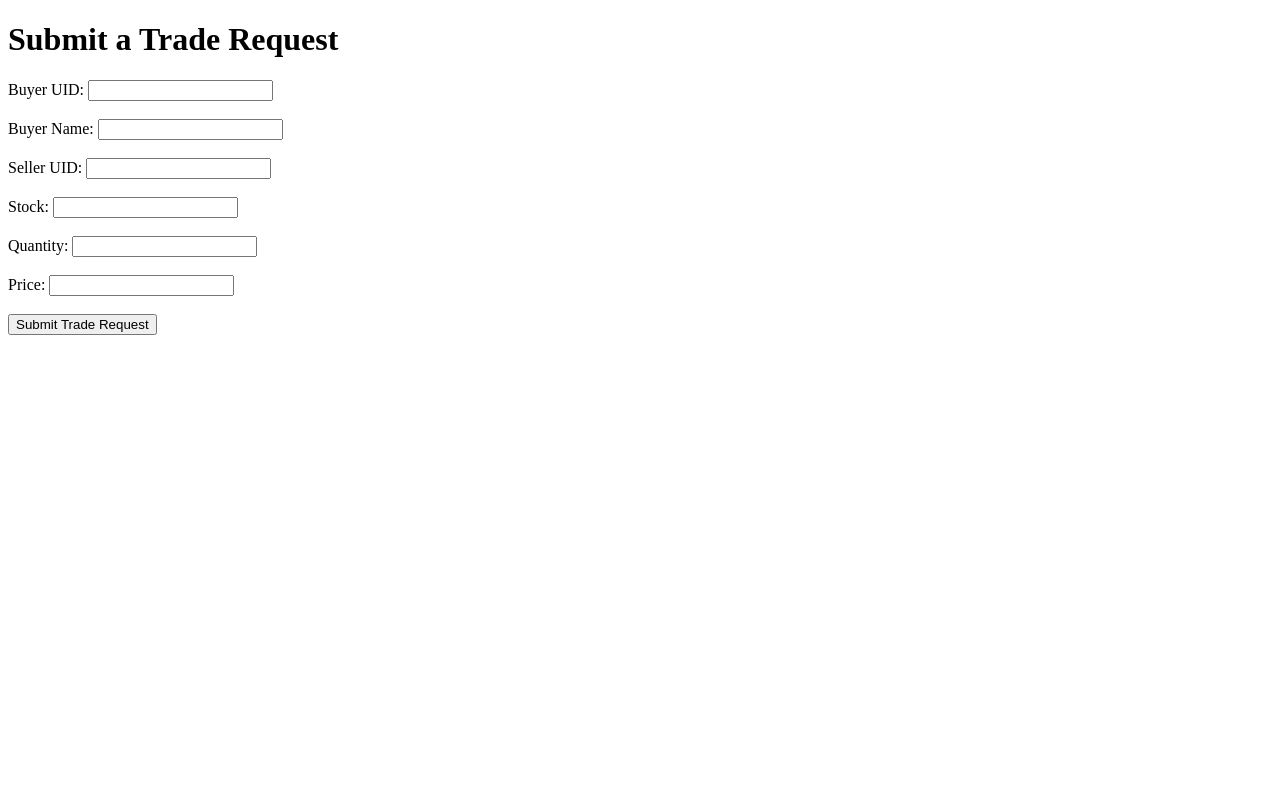
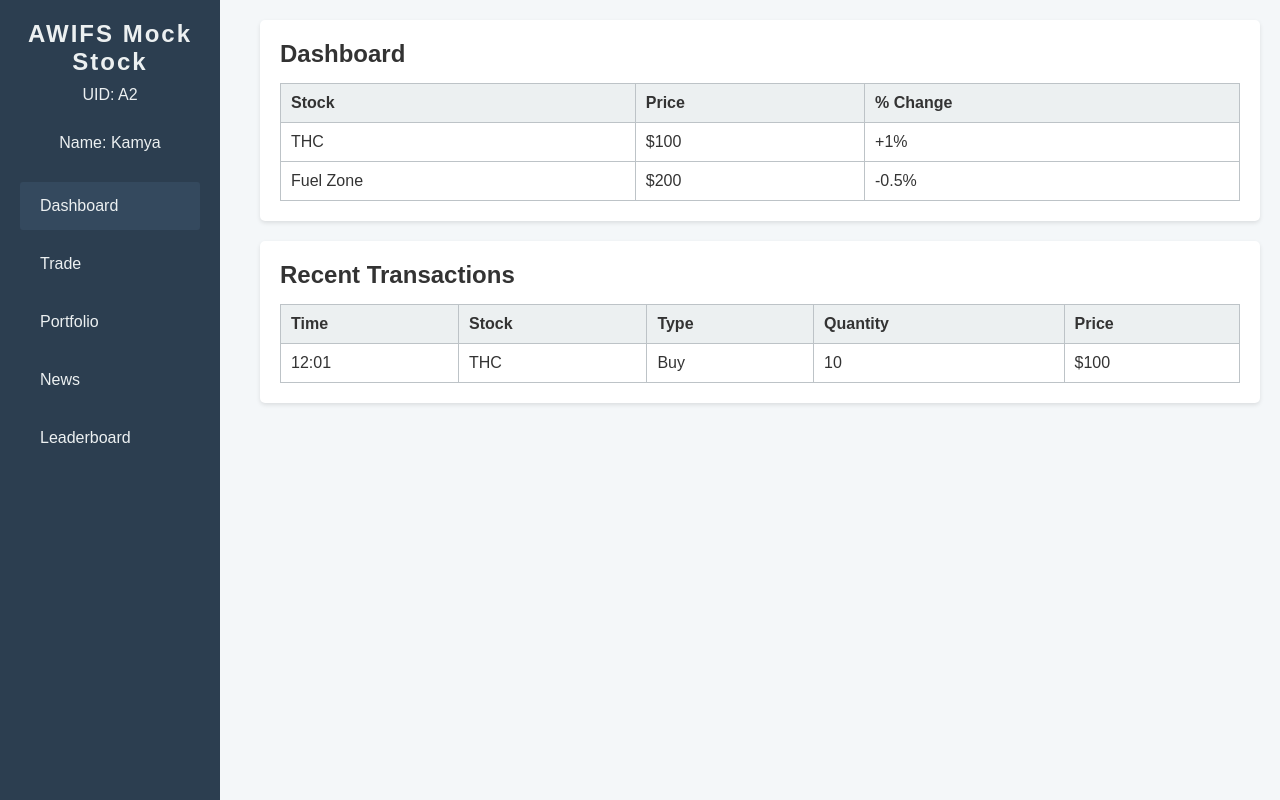
Before and after one commit to Shreenandbhattad/test, a plain HTML site: page index.html in a window 1280 px wide. Drawn offline with Linux system fonts and the light colour scheme; no server answers.

Commit message:
Update index.html

```diff
--- a/index.html
+++ b/index.html
@@ -1,66 +1,255 @@
 <!DOCTYPE html>
-<html>
+<html lang="en">
 <head>
   <meta charset="UTF-8">
-  <title>Stock Market Simulator Trade Request</title>
+  <meta name="viewport" content="width=device-width, initial-scale=1">
+  <title>AWIFS - Mock Stock Competition</title>
+  <style>
+    /* RESET */
+    * { margin: 0; padding: 0; box-sizing: border-box; }
+    body, html { font-family: 'Arial', sans-serif; background: #f4f7f9; color: #333; }
+
+    /* SIDEBAR */
+    .sidebar {
+      position: fixed;
+      top: 0;
+      left: 0;
+      width: 220px;
+      height: 100vh;
+      background-color: #2c3e50;
+      color: #ecf0f1;
+      padding: 20px;
+      overflow-y: auto;
+    }
+    .sidebar h2 {
+      text-align: center;
+      margin-bottom: 10px;
+      font-size: 24px;
+      letter-spacing: 2px;
+    }
+    .sidebar p {
+      text-align: center;
+      margin-bottom: 30px;
+      font-size: 16px;
+    }
+    .sidebar ul {
+      list-style: none;
+    }
+    .sidebar ul li {
+      padding: 15px 20px;
+      margin-bottom: 10px;
+      cursor: pointer;
+      border-radius: 3px;
+    }
+    .sidebar ul li:hover, .sidebar ul li.active {
+      background-color: #34495e;
+    }
+
+    /* MAIN CONTENT */
+    .main-content {
+      margin-left: 240px;
+      padding: 20px;
+    }
+    .card {
+      background: #fff;
+      padding: 20px;
+      margin-bottom: 20px;
+      border-radius: 5px;
+      box-shadow: 0 2px 4px rgba(0,0,0,0.1);
+    }
+    h2.section-title { margin-bottom: 15px; }
+
+    /* TABLE STYLES */
+    table {
+      width: 100%;
+      border-collapse: collapse;
+      margin-top: 10px;
+    }
+    th, td { padding: 10px; border: 1px solid #bdc3c7; text-align: left; }
+    th { background: #ecf0f1; }
+
+    /* FORM STYLES */
+    form label { display: block; margin: 10px 0 5px; }
+    form input, form select { padding: 8px; width: 100%; border: 1px solid #ccc; border-radius: 3px; }
+    form button { margin-top: 15px; padding: 10px 15px; border: none; background-color: #27ae60; color: #fff; border-radius: 3px; cursor: pointer; }
+  </style>
 </head>
 <body>
-  <h1>Submit a Trade Request</h1>
-  <form id="tradeForm">
-    <label for="buyerUID">Buyer UID:</label>
-    <input type="text" id="buyerUID" name="buyerUID" required><br><br>
+  <!-- Sidebar -->
+  <div class="sidebar">
+    <h2>AWIFS Mock Stock</h2>
+    <p>UID: A2</p>
+    <p>Name: Kamya</p>
+    <ul>
+      <li class="active" onclick="showSection('dashboard')">Dashboard</li>
+      <li onclick="showSection('trade')">Trade</li>
+      <li onclick="showSection('portfolio')">Portfolio</li>
+      <li onclick="showSection('news')">News</li>
+      <li onclick="showSection('leaderboard')">Leaderboard</li>
+    </ul>
+  </div>
 
-    <label for="buyerName">Buyer Name:</label>
-    <input type="text" id="buyerName" name="buyerName" required><br><br>
+  <!-- Main Content -->
+  <div class="main-content">
+    <!-- Dashboard Section -->
+    <div id="dashboard" class="section" style="display: block;">
+      <div class="card">
+        <h2 class="section-title">Dashboard</h2>
+        <table>
+          <thead>
+            <tr>
+              <th>Stock</th>
+              <th>Price</th>
+              <th>% Change</th>
+            </tr>
+          </thead>
+          <tbody>
+            <tr>
+              <td>THC</td>
+              <td>$100</td>
+              <td>+1%</td>
+            </tr>
+            <tr>
+              <td>Fuel Zone</td>
+              <td>$200</td>
+              <td>-0.5%</td>
+            </tr>
+          </tbody>
+        </table>
+      </div>
 
-    <label for="sellerUID">Seller UID:</label>
-    <input type="text" id="sellerUID" name="sellerUID" required><br><br>
+      <div class="card">
+        <h2 class="section-title">Recent Transactions</h2>
+        <table>
+          <thead>
+            <tr>
+              <th>Time</th>
+              <th>Stock</th>
+              <th>Type</th>
+              <th>Quantity</th>
+              <th>Price</th>
+            </tr>
+          </thead>
+          <tbody>
+            <tr>
+              <td>12:01</td>
+              <td>THC</td>
+              <td>Buy</td>
+              <td>10</td>
+              <td>$100</td>
+            </tr>
+          </tbody>
+        </table>
+      </div>
+    </div>
 
-    <label for="stock">Stock:</label>
-    <input type="text" id="stock" name="stock" required><br><br>
+    <!-- Trade Section -->
+    <div id="trade" class="section" style="display: none;">
+      <div class="card">
+        <h2 class="section-title">Trade Request</h2>
+        <!-- Buyer (Kamya) sends a trade request -->
+        <form id="tradeForm" onsubmit="submitTradeRequest(event)">
+          <label for="sellerUID">Seller UID:</label>
+          <input type="text" id="sellerUID" placeholder="Enter Seller UID" required>
+          <label for="stock">Stock Symbol:</label>
+          <input type="text" id="stock" placeholder="e.g., AAPL" required>
+          <label for="quantity">Quantity:</label>
+          <input type="number" id="quantity" placeholder="Number of Shares" required>
+          <label for="price">Agreed Price:</label>
+          <input type="number" id="price" placeholder="Price per Share" required>
+          <button type="submit">Send Trade Request</button>
+        </form>
+      </div>
+      <div class="card">
+        <h2 class="section-title">Pending Trade Requests</h2>
+        <!-- This table displays trade requests for which Kamya is the seller (if any) -->
+        <table id="tradeRequestsTable">
+          <thead>
+            <tr>
+              <th>Buyer UID</th>
+              <th>Buyer Name</th>
+              <th>Stock</th>
+              <th>Quantity</th>
+              <th>Price</th>
+              <th>Time</th>
+            </tr>
+          </thead>
+          <tbody></tbody>
+        </table>
+      </div>
+    </div>
 
-    <label for="quantity">Quantity:</label>
-    <input type="number" id="quantity" name="quantity" required><br><br>
-
-    <label for="price">Price:</label>
-    <input type="number" step="0.01" id="price" name="price" required><br><br>
-
-    <button type="submit">Submit Trade Request</button>
-  </form>
-
-  <p id="statusMessage"></p>
+    <!-- Other sections (Portfolio, News, Leaderboard) would be added similarly -->
+  </div>
 
   <script>
-    const form = document.getElementById('tradeForm');
-    const statusMessage = document.getElementById('statusMessage');
+    // Function to switch between sections
+    function showSection(section) {
+      document.querySelectorAll('.section').forEach(sec => sec.style.display = 'none');
+      document.getElementById(section).style.display = 'block';
+    }
 
-    form.addEventListener('submit', function(e) {
-      e.preventDefault(); // Prevent the default form submission
+    // Replace with your deployed Apps Script Web App URL
+    const SCRIPT_URL = "https://script.google.com/macros/s/AKfycbyDdjjhJDaeIzbpWw1zoKVfY6NCovBzMkx8OXYpYz9zDV-GLF3HAK-Z3PWHj2CnW4c/exec";
 
-      // Collect the form data
-      const formData = new URLSearchParams(new FormData(form));
+    // Function to submit a trade request (from buyer side)
+    async function submitTradeRequest(event) {
+      event.preventDefault();
+      const tradeData = {
+        action: "submitTradeRequest",
+        buyerUID: "A2",         // Kamya's UID (since this is her portal)
+        buyerName: "Kamya",
+        sellerUID: document.getElementById("sellerUID").value.trim(),
+        stock: document.getElementById("stock").value.trim(),
+        quantity: document.getElementById("quantity").value,
+        price: document.getElementById("price").value
+      };
 
-      // Replace with your deployed Google Apps Script web app URL
-      const scriptURL = 'https://script.google.com/macros/s/AKfycbyJtt5d_cFIy_nbZckqaWLzO0VUMqw5Nf3Io6IXPQDWkZuvxx8bG06xgDlCHxrbNEA/exec';
+      try {
+        const response = await fetch(SCRIPT_URL, {
+          method: 'POST',
+          headers: { 'Content-Type': 'application/json' },
+          body: JSON.stringify(tradeData)
+        });
+        const result = await response.json();
+        alert(result.message);
+        loadTradeRequests(); // Refresh pending requests after submission
+      } catch (error) {
+        console.error("Error submitting trade request:", error);
+      }
+    }
 
-      // Send the POST request
-      fetch(scriptURL, {
-        method: 'POST',
-        mode: 'no-cors', // Using no-cors because the web app may not have CORS enabled
-        headers: {
-          'Content-Type': 'application/x-www-form-urlencoded'
-        },
-        body: formData.toString()
-      })
-      .then(() => {
-        statusMessage.textContent = 'Trade request submitted successfully!';
-        form.reset();
-      })
-      .catch((error) => {
-        console.error('Error!', error.message);
-        statusMessage.textContent = 'Submission failed. Please try again.';
-      });
-    });
+    // Function to load pending trade requests for the logged-in user as seller
+    async function loadTradeRequests() {
+      // For this demo, assume Kamya (UID A2) is acting as seller when she views this section.
+      try {
+        const response = await fetch(SCRIPT_URL + '?action=getTradeRequests&sellerUID=A2');
+        const data = await response.json();
+        const tbody = document.querySelector('#tradeRequestsTable tbody');
+        tbody.innerHTML = '';
+        if (data.success && data.tradeRequests && data.tradeRequests.length > 0) {
+          data.tradeRequests.forEach(req => {
+            tbody.innerHTML += `<tr>
+              <td>${req.buyerUID}</td>
+              <td>${req.buyerName}</td>
+              <td>${req.stock}</td>
+              <td>${req.quantity}</td>
+              <td>$${req.price}</td>
+              <td>${new Date(req.timestamp).toLocaleString()}</td>
+            </tr>`;
+          });
+        } else {
+          tbody.innerHTML = '<tr><td colspan="6">No pending trade requests.</td></tr>';
+        }
+      } catch (error) {
+        console.error('Error loading trade requests:', error);
+      }
+    }
+
+    // Load pending trade requests on page load (for demonstration)
+    loadTradeRequests();
   </script>
+
+  <!-- Optionally include Chart.js or other libraries for performance charts -->
 </body>
 </html>
```
